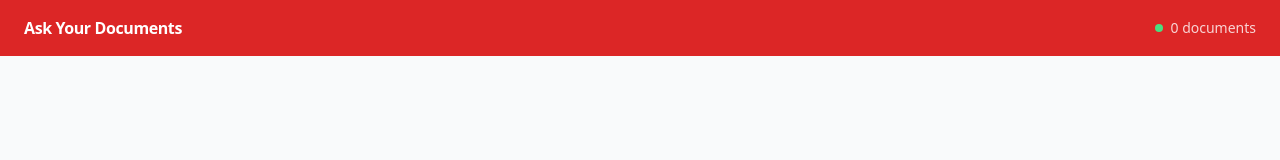
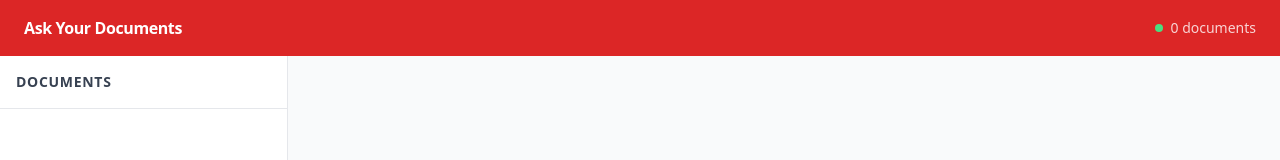
Before and after one commit to TheOnma/ask-your-documents, a React (Vite) app in the folder frontend/: page / in a window 1280 px wide. Shown: the top 160 px of the page. Built offline with nearby package versions, Linux system fonts and the light colour scheme.

Commit message:
Add sidebar column layout to App

```diff
--- a/frontend/src/App.jsx
+++ b/frontend/src/App.jsx
@@ -15,6 +15,16 @@ export default function App() {
           </span>
         </div>
       </header>
+
+      {/* Body */}
+      <div className="flex flex-1 overflow-hidden">
+        {/* Sidebar */}
+        <aside className="w-72 bg-white border-r border-gray-200 flex flex-col flex-shrink-0 overflow-y-auto">
+          <div className="p-4 border-b border-gray-200">
+            <h2 className="text-sm font-semibold text-gray-700 uppercase tracking-wider">Documents</h2>
+          </div>
+        </aside>
+      </div>
     </div>
   )
 }
```
